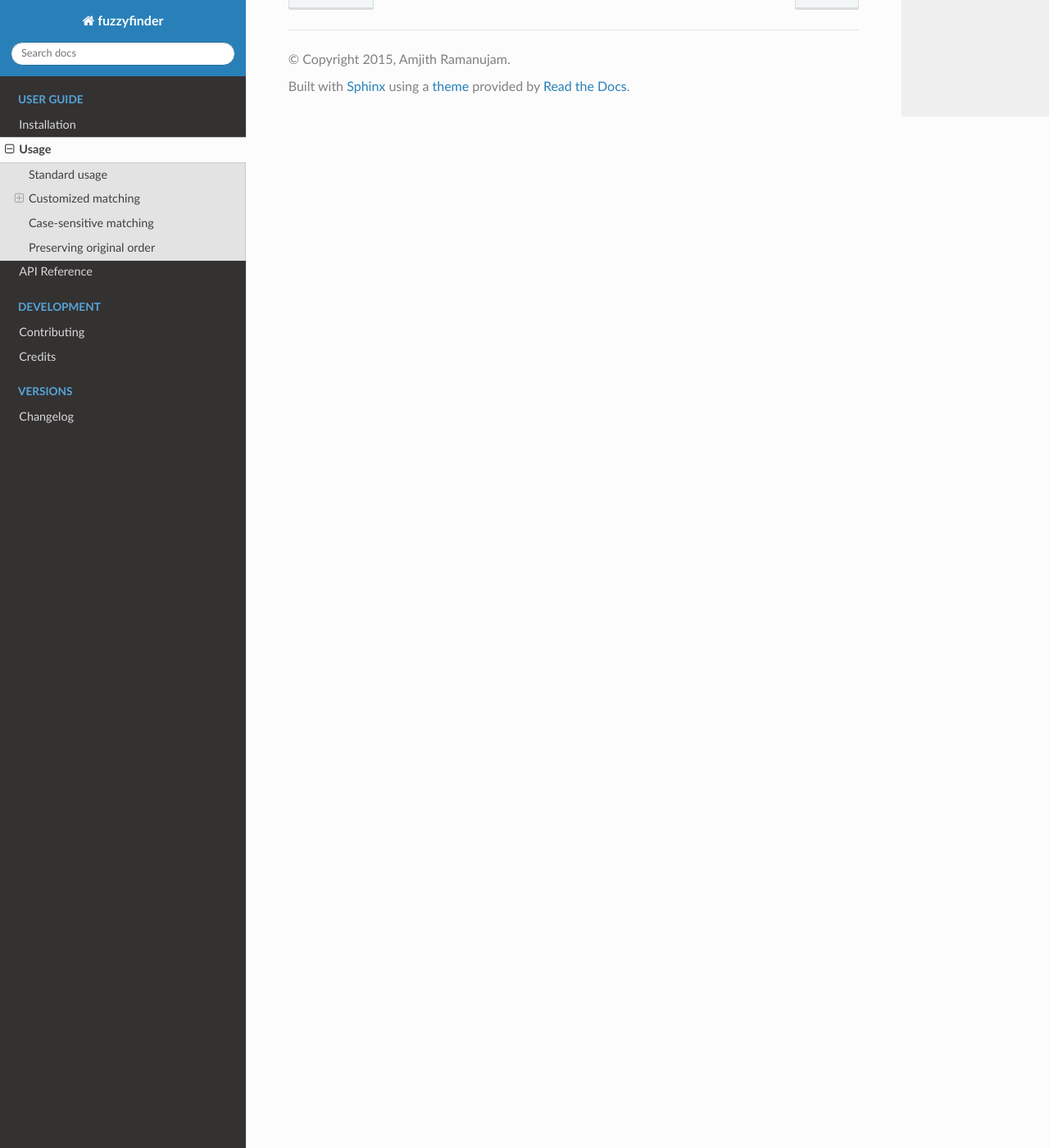
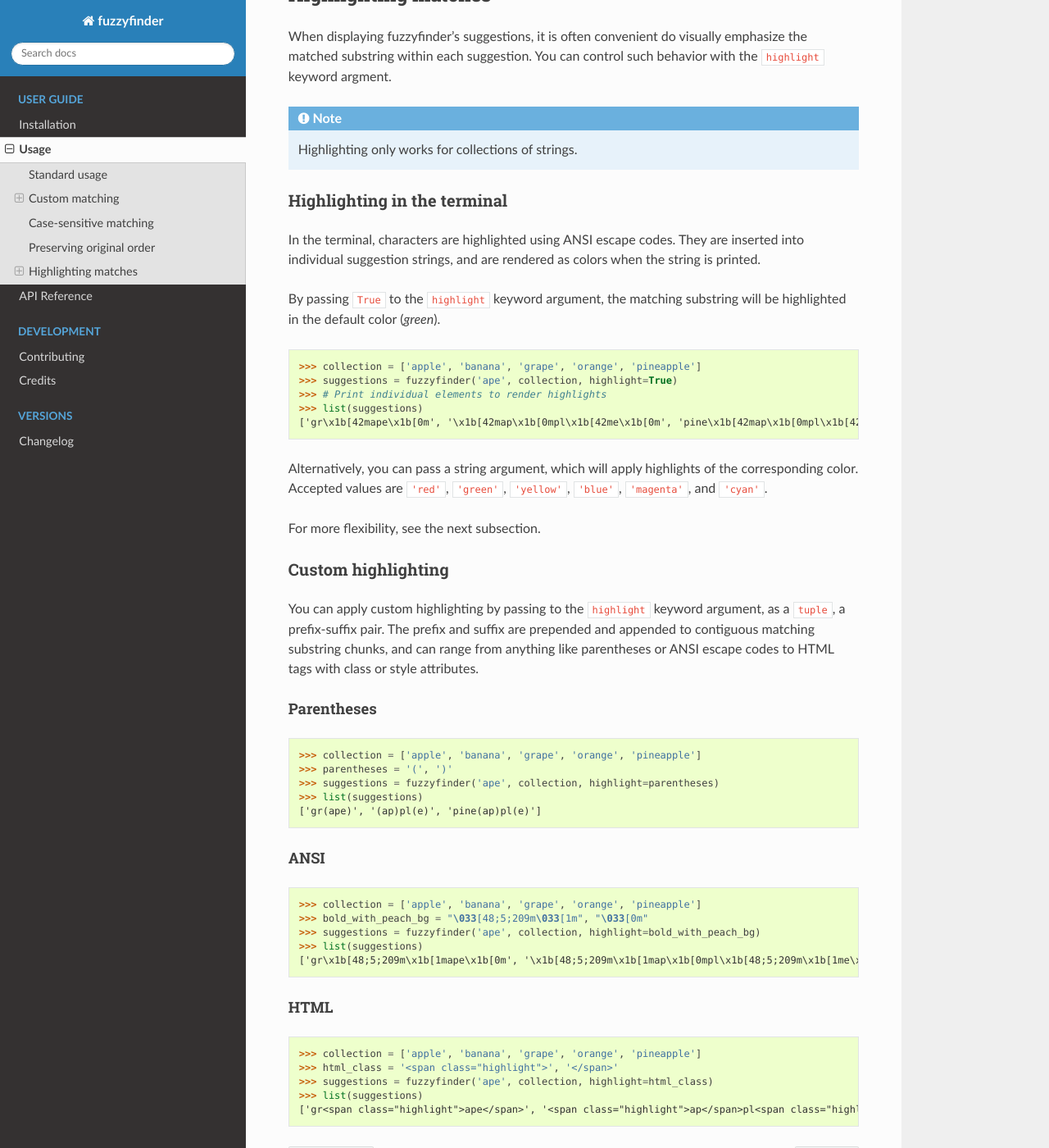
Before and after one commit to amjith/fuzzyfinder, a Sphinx documentation site: the page built from docs/usage.rst, in a window 1280 px wide and 1400 px high, scrolled down 1893 px. Shown: the whole window at 82% size. Built offline with Sphinx 7.4.7 and the Read the Docs theme 3.1.0, drawn with Linux system fonts in a browser that asks for light colours; the version number could not be read and is left out; some of the changed text lies outside the part shown.

Commit message:
Usage examples for highlight feature updated

```diff
--- a/docs/usage.rst
+++ b/docs/usage.rst
@@ -22,8 +22,8 @@ necessarily adjacent to each other.
     >>> list(suggestions)
     ['abcd', 'defabca', 'aagbec']
 
-Customized matching
--------------------
+Custom matching
+---------------
 
 By passing the :code:`accessor` keyword argument, you can influence how the
 fuzzy matching is done. The accessor must be a function which returns a string.
@@ -31,8 +31,8 @@ This accessor function is used on each element of the collection, with the
 resulting strings being used for the fuzzy matching instead of the original
 elements.
 
-Customized string matching
-^^^^^^^^^^^^^^^^^^^^^^^^^^
+Custom string matching
+^^^^^^^^^^^^^^^^^^^^^^
 
 Only use the second word of the string for matching.
 
@@ -93,3 +93,79 @@ to the :code:`sort_results` keyword argument.
     >>> suggestions = fuzzyfinder('aa', collection, sort_results=False)
     >>> list(suggestions)
     ['aac', 'aaa', 'aba', 'ada']
+
+Highlighting matches
+--------------------
+
+When displaying fuzzyfinder's suggestions, it is often convenient do visually
+emphasize the matched substring within each suggestion. You can control such
+behavior with the :code:`highlight` keyword argment.
+
+.. note::
+   Highlighting only works for collections of strings.
+
+Highlighting in the terminal
+^^^^^^^^^^^^^^^^^^^^^^^^^^^^
+
+In the terminal, characters are highlighted using ANSI escape codes. They are
+inserted into individual suggestion strings, and are rendered as colors when
+the string is printed.
+
+By passing :literal:`True` to the :code:`highlight` keyword argument, the
+matching substring will be highlighted in the default color (*green*).
+
+.. code:: python
+
+    >>> collection = ['apple', 'banana', 'grape', 'orange', 'pineapple']
+    >>> suggestions = fuzzyfinder('ape', collection, highlight=True)
+    >>> # Print individual elements to render highlights
+    >>> list(suggestions)
+    ['gr\x1b[42mape\x1b[0m', '\x1b[42map\x1b[0mpl\x1b[42me\x1b[0m', 'pine\x1b[42map\x1b[0mpl\x1b[42me\x1b[0m']
+
+Alternatively, you can pass a string argument, which will apply highlights of
+the corresponding color. Accepted values are ``'red'``, ``'green'``,
+``'yellow'``, ``'blue'``, ``'magenta'``, and ``'cyan'``.
+
+For more flexibility, see the next subsection.
+
+Custom highlighting
+^^^^^^^^^^^^^^^^^^^
+
+You can apply custom highlighting by passing to the :code:`highlight` keyword
+argument, as a :code:`tuple`, a prefix-suffix pair. The prefix and suffix are
+prepended and appended to contiguous matching substring chunks, and can range
+from anything like parentheses or ANSI escape codes to HTML tags with class or
+style attributes.
+
+Parentheses
+"""""""""""
+
+.. code:: python
+
+    >>> collection = ['apple', 'banana', 'grape', 'orange', 'pineapple']
+    >>> parentheses = '(', ')'
+    >>> suggestions = fuzzyfinder('ape', collection, highlight=parentheses)
+    >>> list(suggestions)
+    ['gr(ape)', '(ap)pl(e)', 'pine(ap)pl(e)']
+
+ANSI
+""""
+
+.. code:: python
+
+    >>> collection = ['apple', 'banana', 'grape', 'orange', 'pineapple']
+    >>> bold_with_peach_bg = "\033[48;5;209m\033[1m", "\033[0m"
+    >>> suggestions = fuzzyfinder('ape', collection, highlight=bold_with_peach_bg)
+    >>> list(suggestions)
+    ['gr\x1b[48;5;209m\x1b[1mape\x1b[0m', '\x1b[48;5;209m\x1b[1map\x1b[0mpl\x1b[48;5;209m\x1b[1me\x1b[0m', 'pine\x1b[48;5;209m\x1b[1map\x1b[0mpl\x1b[48;5;209m\x1b[1me\x1b[0m']
+
+HTML
+""""
+
+.. code:: python
+
+    >>> collection = ['apple', 'banana', 'grape', 'orange', 'pineapple']
+    >>> html_class = '<span class="highlight">', '</span>'
+    >>> suggestions = fuzzyfinder('ape', collection, highlight=html_class)
+    >>> list(suggestions)
+    ['gr<span class="highlight">ape</span>', '<span class="highlight">ap</span>pl<span class="highlight">e</span>', 'pine<span class="highlight">ap</span>pl<span class="highlight">e</span>']
```
Also changed, not shown: README.rst (+12 -0 lines).
